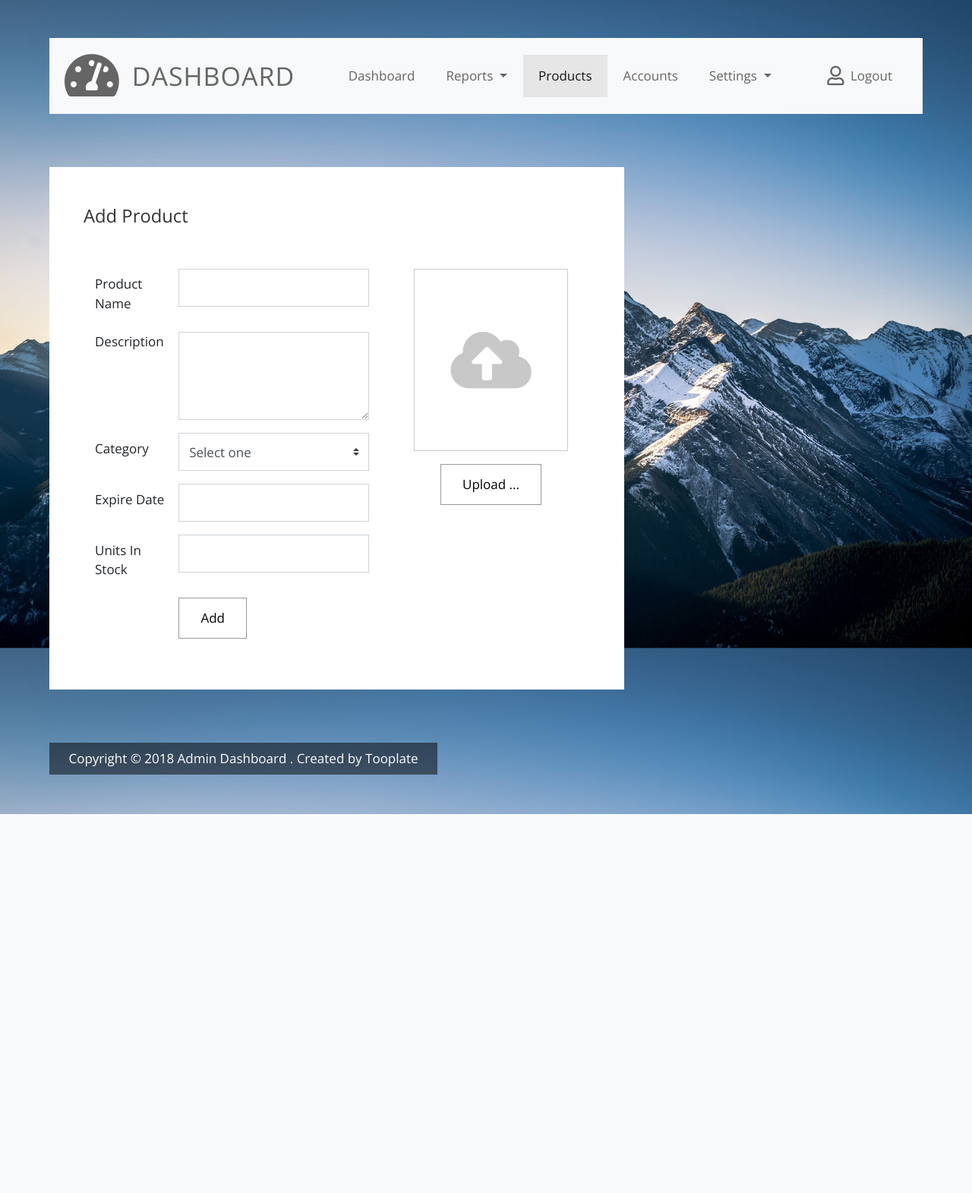
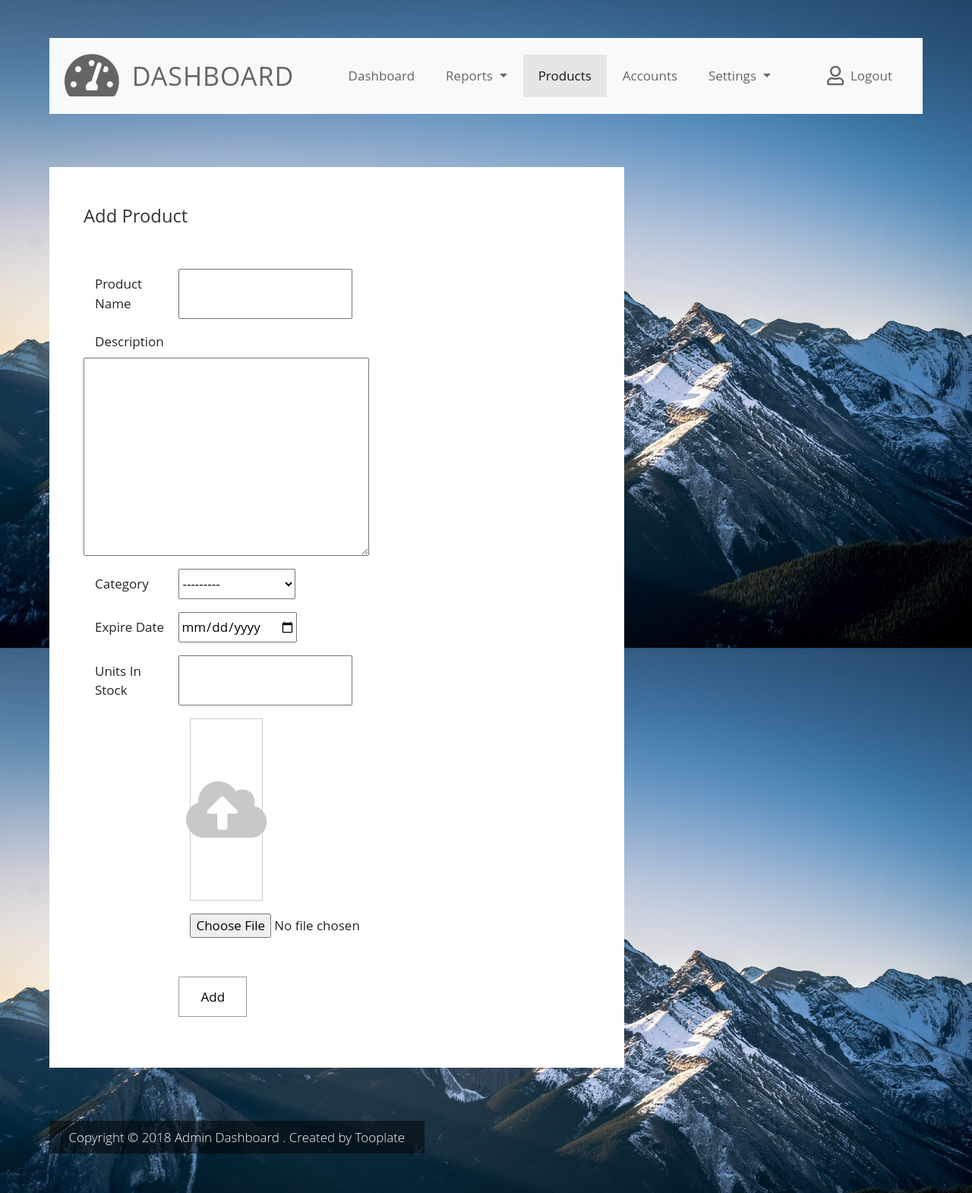
Before and after one commit to shaamkp/dashboard_2018, a Django app: template templates/add-product.html in a window 1280 px wide. Shown: the whole page at 76% size. Before the commit the page ends 1072 px from the top, so only its background shows below. Run offline with Django 3.2, Linux system fonts and the light colour scheme; the template is opened without the code that fills it: values that come from a table or form of the project are taken from there, others are empty; tables that the repository leaves empty hold one stand-in row (values such as "Sample post"); some libraries are stand-ins or nearby versions.

Commit message:
Add updated

```diff
--- a/product/admin.py
+++ b/product/admin.py
@@ -3,5 +3,7 @@ from django.contrib import admin
 from product.models import Category, Product
 
 
+
+
 admin.site.register(Product)
 admin.site.register(Category)
--- /dev/null
+++ b/product/forms.py
@@ -0,0 +1,18 @@
+from django import forms
+from django.db.models import fields
+from django import forms
+from django.forms import ModelForm, widgets
+from django.forms.widgets import Select, TextInput, Textarea
+from product.models import Product, Category
+from django.forms.widgets import DateInput
+
+
+class ProductForm(forms.ModelForm):
+    category = forms.ModelChoiceField(queryset=Category.objects.all())
+    class Meta:
+        model = Product
+        exclude = ('unit_sold',)
+
+        widgets = {
+            "exp_date" : DateInput(attrs={'type': 'date'})
+        }
--- a/product/models.py
+++ b/product/models.py
@@ -1,16 +1,20 @@
 from django.db import models
+from django.db.models.base import Model
 from django.db.models.fields import CharField
 
 
 class Product(models.Model):
     product_name = models.CharField(max_length=255)
     unit_sold = models.IntegerField(null=True,blank=True)
-    in_sold = models.IntegerField(null=True,blank=True)
+    in_stock = models.IntegerField(null=True,blank=True)
+    description = models.TextField(null=True,blank=True)
     exp_date = models.DateField(null=True,blank=True)
     category = models.ForeignKey("product.Category",on_delete=models.CASCADE,null=True,blank=True)
+    image = models.ImageField(upload_to="media/products",null=True,blank=True)
 
     def __str__(self):
         return self.product_name
+
 
 class Category(models.Model):
     name = CharField(max_length=255)
--- a/product/urls.py
+++ b/product/urls.py
@@ -2,12 +2,14 @@ from django.urls import path
 from django.conf import settings
 from product.views import category
 from product.views import product
-
+from product.views import addProduct
 
 app_name = "product"
 
 
 urlpatterns = [
     path("",product,name="product"),
-    path("category/",category,name="category")
+    path("category/",category,name="category"),
+    path("addProduct/",addProduct, name="addProduct"),
+
 ]
--- a/templates/add-product.html
+++ b/templates/add-product.html
@@ -1,16 +1,16 @@
 <!DOCTYPE html>
 <html lang="en">
-
 <head>
+    {% load static %}
     <meta charset="UTF-8">
     <meta name="viewport" content="width=device-width, initial-scale=1.0">
     <meta http-equiv="X-UA-Compatible" content="ie=edge">
     <title>Add Product - Dashboard Admin Template</title>
-    <link rel="stylesheet" href="https://fonts.googleapis.com/css?family=Open+Sans:300,400,600">
-    <link rel="stylesheet" href="css/fontawesome.min.css">
-    <link rel="stylesheet" href="jquery-ui-datepicker/jquery-ui.min.css" type="text/css" />
-    <link rel="stylesheet" href="css/bootstrap.min.css">
-    <link rel="stylesheet" href="css/tooplate.css">
+    <link rel="stylesheet" href="{% static 'https://fonts.googleapis.com/css?family=Open+Sans:300,400,600' %}">
+    <link rel="stylesheet" href="{% static 'css/fontawesome.min.css' %}">
+    <link rel="stylesheet" href="{% static 'jquery-ui-datepicker/jquery-ui.min.css' %}" type="text/css" />
+    <link rel="stylesheet" href="{% static 'css/bootstrap.min.css' %}">
+    <link rel="stylesheet" href="{% static 'css/tooplate.css' %}">
 </head>
 
 <body class="bg02">
@@ -87,38 +87,58 @@
                     </div>
                     <div class="row mt-4 tm-edit-product-row">
                         <div class="col-xl-7 col-lg-7 col-md-12">
-                            <form action="" class="tm-edit-product-form">
+                            <form action="{% url 'product:addProduct' %}"
+                                  class="tm-edit-product-form"
+                                  method="POST"
+                                  enctype="multipart/form-data">
+                                  {% csrf_token %}
                                 <div class="input-group mb-3">
                                     <label for="name" class="col-xl-4 col-lg-4 col-md-4 col-sm-5 col-form-label">Product
                                         Name
                                     </label>
-                                    <input id="name" name="name" type="text" class="form-control validate col-xl-9 col-lg-8 col-md-8 col-sm-7">
+                                    <!-- <input id="name" name="name" type="text" class="form-control validate col-xl-9 col-lg-8 col-md-8 col-sm-7"> -->
+                                    {{form.product_name}}
                                 </div>
                                 <div class="input-group mb-3">
                                     <label for="description" class="col-xl-4 col-lg-4 col-md-4 col-sm-5 mb-2">Description</label>
-                                    <textarea class="form-control validate col-xl-9 col-lg-8 col-md-8 col-sm-7" rows="3" required></textarea>
+                                    <!-- <textarea class="form-control validate col-xl-9 col-lg-8 col-md-8 col-sm-7" rows="3" required></textarea> -->
+                                    {{form.description}}
                                 </div>
                                 <div class="input-group mb-3">
                                     <label for="category" class="col-xl-4 col-lg-4 col-md-4 col-sm-5 col-form-label">Category</label>
-                                    <select class="custom-select col-xl-9 col-lg-8 col-md-8 col-sm-7" id="category">
+                                    <!-- <select class="custom-select col-xl-9 col-lg-8 col-md-8 col-sm-7" id="category">
                                         <option selected>Select one</option>
                                         <option value="1">Cras efficitur lacus</option>
                                         <option value="2">Pellentesque molestie</option>
                                         <option value="3">Sed feugiat nulla</option>
-                                    </select>
+                                    </select> -->
+                                    {{form.category}}
                                 </div>
                                 <div class="input-group mb-3">
                                     <label for="expire_date" class="col-xl-4 col-lg-4 col-md-4 col-sm-5 col-form-label">Expire
                                         Date
                                     </label>
-                                    <input id="expire_date" name="expire_date" type="text" class="form-control validate col-xl-9 col-lg-8 col-md-8 col-sm-7"
-                                        data-large-mode="true">
+                                    <!-- <input id="expire_date" name="expire_date" type="text" class="form-control validate col-xl-9 col-lg-8 col-md-8 col-sm-7"
+                                        data-large-mode="true"> -->
+                                        {{form.exp_date}}
                                 </div>
                                 <div class="input-group mb-3">
                                     <label for="stock" class="col-xl-4 col-lg-4 col-md-4 col-sm-5 col-form-label">Units In
                                         Stock
                                     </label>
-                                    <input id="stock" name="stock" type="text" class="form-control validate col-xl-9 col-lg-8 col-md-7 col-sm-7">
+                                    <!-- <input id="stock" name="stock" type="text" class="form-control validate col-xl-9 col-lg-8 col-md-7 col-sm-7"> -->
+                                    {{form.in_stock}}
+                                </div>
+                                <div class="col-xl-4 col-lg-4 col-md-12 mx-auto mb-4">
+                                    <div class="tm-product-img-dummy mx-auto">
+                                        <i class="fas fa-5x fa-cloud-upload-alt" onclick="document.getElementById('fileInput').click();"></i>
+                                    </div>
+                                    <div class="custom-file mt-3 mb-3">
+                                        <input id="fileInput" type="file" style="display:none;" />
+                                        {{form.image}}
+                                        <!-- <input type="button" class="btn btn-primary d-block mx-auto" value="Upload ..." onclick="document.getElementById('fileInput').click();" -->
+
+                                    </div>
                                 </div>
                                 <div class="input-group mb-3">
                                     <div class="ml-auto col-xl-8 col-lg-8 col-md-8 col-sm-7 pl-0">
@@ -128,16 +148,7 @@
                                 </div>
                             </form>
                         </div>
-                        <div class="col-xl-4 col-lg-4 col-md-12 mx-auto mb-4">
-                            <div class="tm-product-img-dummy mx-auto">
-                                <i class="fas fa-5x fa-cloud-upload-alt" onclick="document.getElementById('fileInput').click();"></i>
-                            </div>
-                            <div class="custom-file mt-3 mb-3">
-                                <input id="fileInput" type="file" style="display:none;" />
-                                <input type="button" class="btn btn-primary d-block mx-auto" value="Upload ..." onclick="document.getElementById('fileInput').click();"
-                                />
-                            </div>
-                        </div>
+
                     </div>
                 </div>
             </div>
@@ -152,9 +163,9 @@
         </footer>
     </div>
 
-    <script src="js/jquery-3.3.1.min.js"></script>
-    <script src="jquery-ui-datepicker/jquery-ui.min.js"></script>
-    <script src="js/bootstrap.min.js"></script>
+    <script src="{% static 'js/jquery-3.3.1.min.js' %}"></script>
+    <script src="{% static 'jquery-ui-datepicker/jquery-ui.min.js' %}"></script>
+    <script src="{% static 'js/bootstrap.min.js' %}"></script>
     <script>
         $(function () {
             $('#expire_date').datepicker();
--- a/templates/products.html
+++ b/templates/products.html
@@ -97,7 +97,7 @@
 
                             </div>
                             <div class="col-md-4 col-sm-12 text-right">
-                                <a href="add-product.html" class="btn btn-small btn-primary">Add New Product</a>
+                                <a href="{% url 'product:addProduct' %}" class="btn btn-small btn-primary">Add New Product</a>
                             </div>
                         </div>
                         <div class="table-responsive">
```
Also changed, not shown: product/views.py (+12 -2 lines), media/media/products/Hooded-person-computer-hacking-covid19.jpg (added), media/media/products/Hooded-person-computer-hacking-covid19_PV1IilD.jpg (added).
